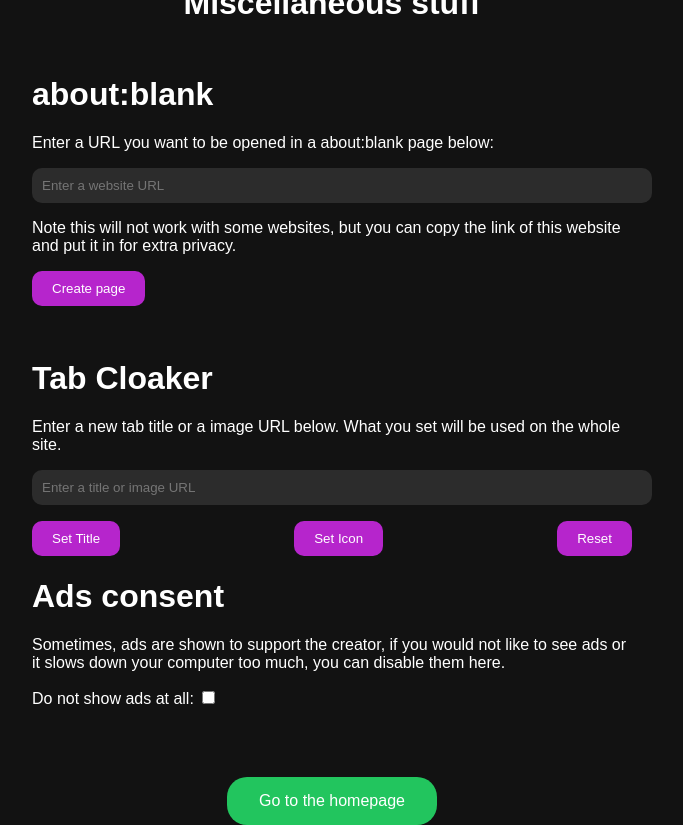
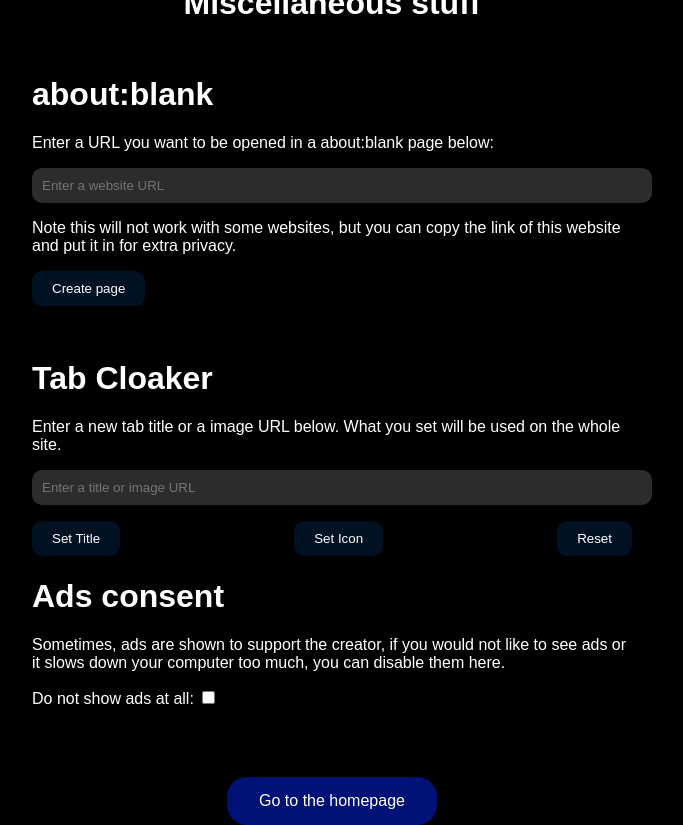
Before and after one commit to grassyguruu/GameSpire, a website: page public/tabcloak.html in a window 1280 px wide. Shown: the whole page, without its empty margins (308-991 px from the left). Drawn offline with Linux system fonts and the light colour scheme.

Commit message:
Update tabcloak.html

```diff
--- a/public/tabcloak.html
+++ b/public/tabcloak.html
@@ -10,7 +10,7 @@
       }
     </style>
   </head>
-  <body style="background-color: #121212; color: #ffffff; font-family: sans-serif; margin: 0; padding: 0; display: flex; flex-direction: column; align-items: center; justify-content: center; height: 100vh;">
+  <body style="background-color: #000; color: #ffffff; font-family: sans-serif; margin: 0; padding: 0; display: flex; flex-direction: column; align-items: center; justify-content: center; height: 100vh;">
     <h2 style="text-align: center; font-size: 2em; margin-bottom: 1em;">Miscellaneous stuff</h2>
     <div style="width: 100%; max-width: 600px; margin-bottom: 2em;">
       <div>
@@ -22,7 +22,7 @@
         </div>
       </div>
       <div style="display: flex; justify-content: space-between; margin-top: 1em;">
-        <button id="create" style="padding: 10px 20px; border: none; border-radius: 10px; background-color: #b625cc; color: #ffffff;">Create page</button>
+        <button id="create" style="padding: 10px 20px; border: none; border-radius: 10px; background-color: #012; color: #ffffff;">Create page</button>
       </div>
     </div>
     <div style="width: 100%; max-width: 600px;">
@@ -35,9 +35,9 @@
         <p id="console-output"></p>
       </div>
       <div class="button-wrapper" style="display: flex; justify-content: space-between; margin-top: 1em;">
-        <button onclick="changeTabTitle();" style="padding: 10px 20px; border: none; border-radius: 10px; background-color: #b625cc; color: #ffffff;">Set Title</button>
-        <button onclick="changeTabIcon();" style="padding: 10px 20px; border: none; border-radius: 10px; background-color: #b625cc; color: #ffffff;">Set Icon</button>
-        <button onclick="resetTabSettings();" style="padding: 10px 20px; border: none; border-radius: 10px; background-color: #b625cc; color: #ffffff;">Reset</button>
+        <button onclick="changeTabTitle();" style="padding: 10px 20px; border: none; border-radius: 10px; background-color: #012; color: #ffffff;">Set Title</button>
+        <button onclick="changeTabIcon();" style="padding: 10px 20px; border: none; border-radius: 10px; background-color: #012; color: #ffffff;">Set Icon</button>
+        <button onclick="resetTabSettings();" style="padding: 10px 20px; border: none; border-radius: 10px; background-color: #012; color: #ffffff;">Reset</button>
       </div>
     </div>
     <div style="width: 100%; max-width: 600px; margin-bottom: 2em;">
@@ -52,7 +52,7 @@
     </div>
     <p style="text-align: center; margin-top: 2em;">
       <a href="/index.html" style="text-decoration: none;">
-        <button style="cursor: pointer; background-color: #22c55e; border: none; color: white; padding: 15px 32px; text-decoration: none; display: inline-block; font-size: 16px; border-radius: 20px; margin-top: 5px;">
+        <button style="cursor: pointer; background-color: #017; border: none; color: white; padding: 15px 32px; text-decoration: none; display: inline-block; font-size: 16px; border-radius: 20px; margin-top: 5px;">
           Go to the homepage
         </button>
       </a>
```
